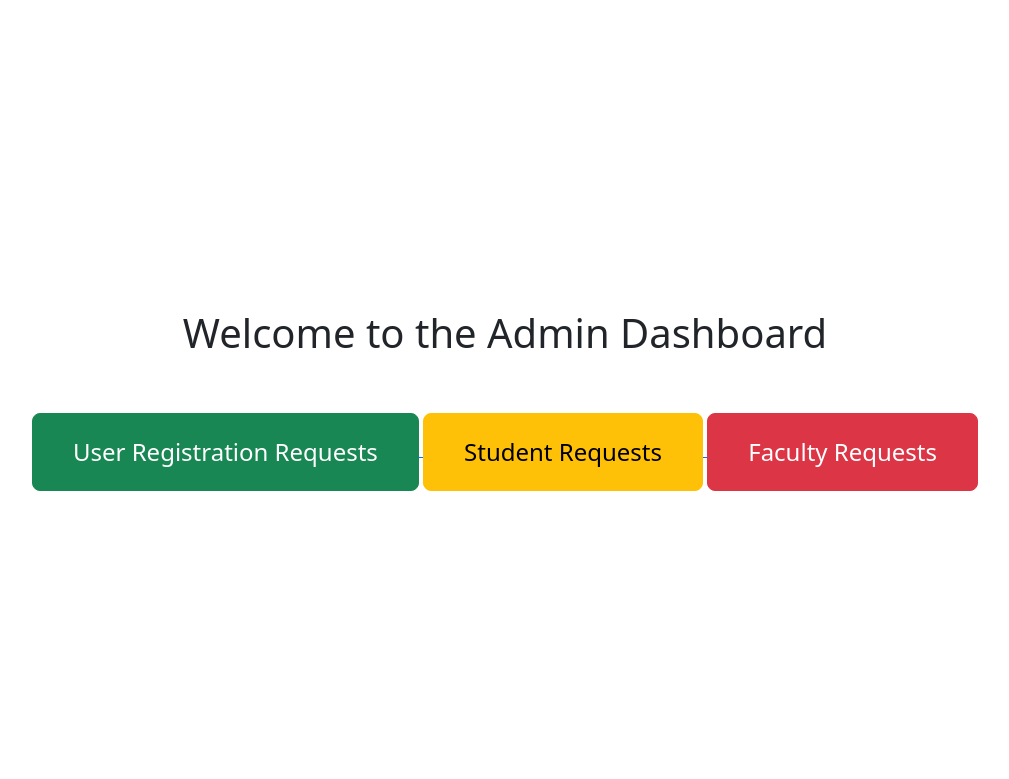
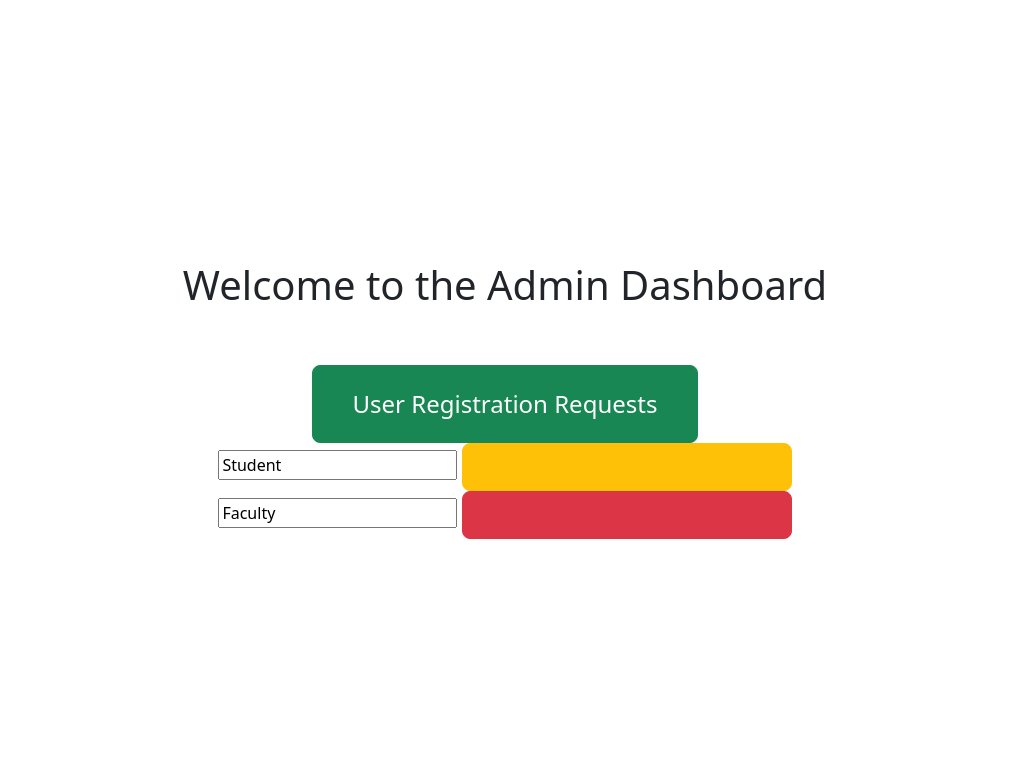
Before and after one commit to Abhimanyu0904/HyperTasks, a Python web app: template flask/templates/admin_dashboard.html in a window 1280 px wide. Shown: the part 56-835 px from the top of the page, without its empty margins (135-1144 px from the left). Run offline with Jinja, Linux system fonts and the light colour scheme; the template is opened without the code that fills it, so the values that code supplies are empty, except form fields; form fields are guessed from the names that the template uses; some libraries are stand-ins or nearby versions.

Commit message:
Fixed Admin Dashboard

```diff
--- a/flask/templates/admin_dashboard.html
+++ b/flask/templates/admin_dashboard.html
@@ -8,12 +8,22 @@
         <a href="{{ url_for('user_registration_requests') }}">
             <button type="button" class="btn btn-success btn-lg" style="padding: 20px 40px; font-size: 24px;">User Registration Requests</button>
         </a>
-        <a href="{{ url_for('admin_display_requests') }}">
-            <button type="button" class="btn btn-warning btn-lg" style="padding: 20px 40px; font-size: 24px;">Student Requests</button>
-        </a>
-        <a href="{{ url_for('admin_display_requests') }}">
-            <button type="button" class="btn btn-danger btn-lg" style="padding: 20px 40px; font-size: 24px;">Faculty Requests</button>
-        </a>
+        <form
+        method="post"
+        action="{{url_for('admin_display_requests')}}"
+    >
+        {{filter_student_requests_form.csrf_token}}
+        {{filter_student_requests_form.filter(value = 'Student')}}
+        {{filter_student_requests_form.student_requests(class="btn btn-warning btn-lg")}}
+    </form>
+        <form
+        method="post"
+        action="{{url_for('admin_display_requests')}}"
+    >
+        {{filter_faculty_requests_form.csrf_token}}
+        {{filter_faculty_requests_form.filter(value = 'Faculty')}}
+        {{filter_faculty_requests_form.faculty_requests(class="btn btn-danger btn-lg")}}
+    </form>
     </div>
 </div>
 {% endblock content %}
```
